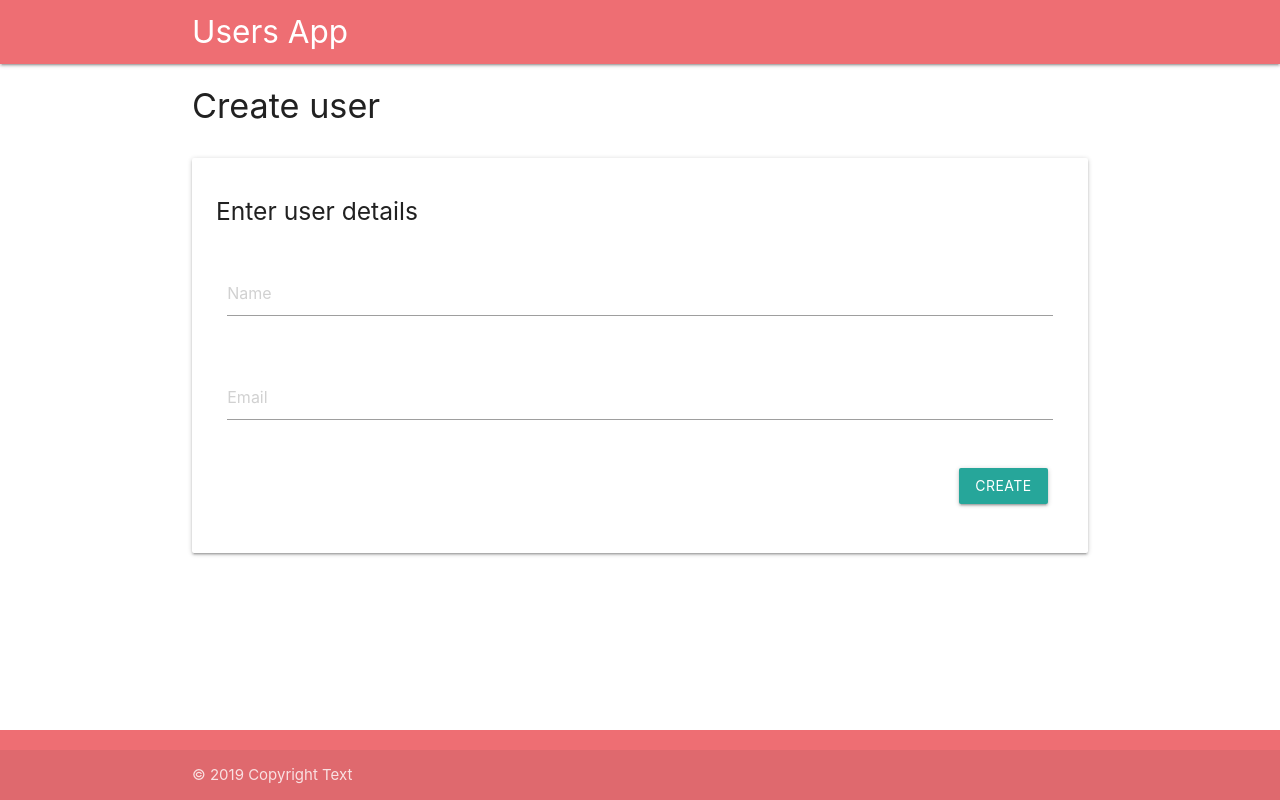
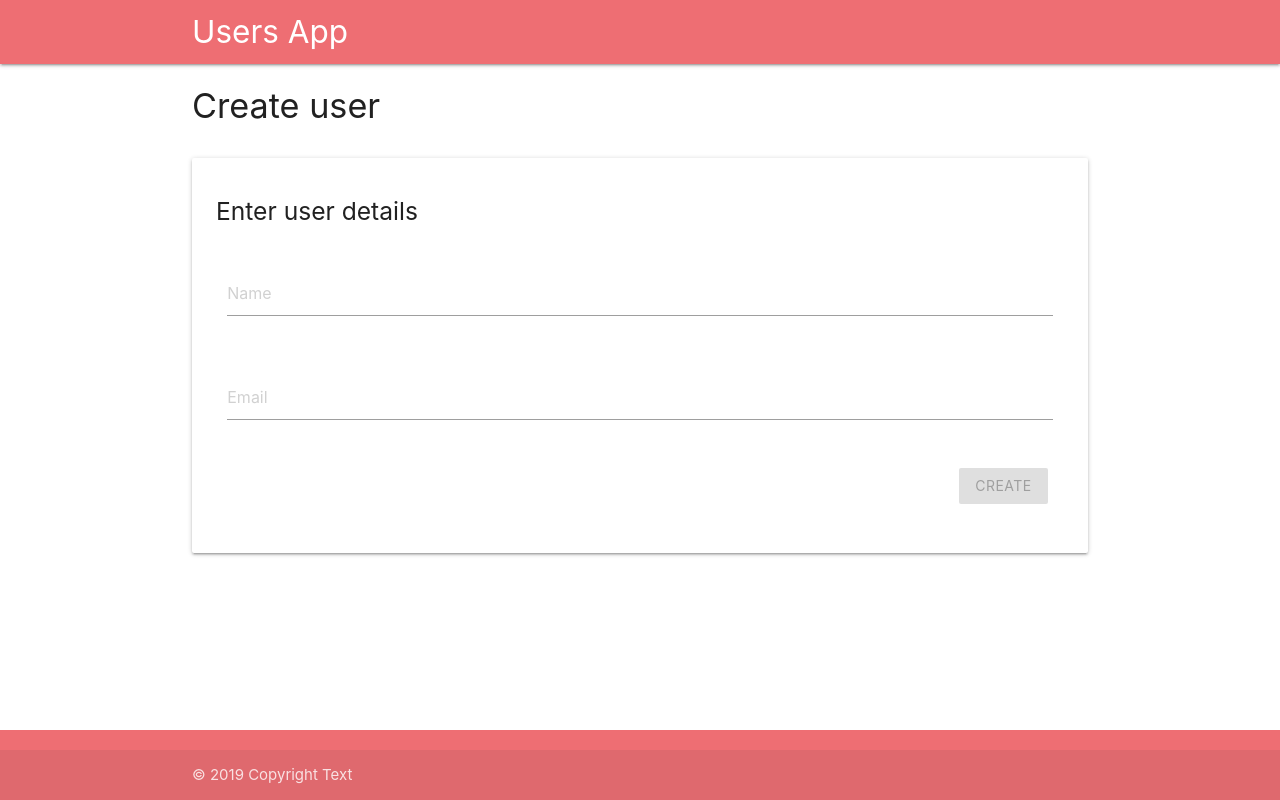
Before and after one commit to a2rsic/users-app-react, a React (Create React App) app: page /users/create in a window 1280 px wide. Built offline with nearby package versions, Linux system fonts and the light colour scheme.

Commit message:
Finish form validation

```diff
--- a/src/view/users/EditUser.js
+++ b/src/view/users/EditUser.js
@@ -22,7 +22,6 @@ class EditUser extends Component {
             })
     }
 
-
     updateUser = (body) => {
         const id = this.props.match.params.id;
         userService.updateUser(id, body)
@@ -30,9 +29,6 @@ class EditUser extends Component {
                 this.props.history.push("/")
             })
     }
-
-
-
 
     render() {
         const { user } = this.state;
--- a/src/view/users/UserForm.js
+++ b/src/view/users/UserForm.js
@@ -7,7 +7,10 @@ class UserForm extends Component {
         this.state = {
             name: "",
             email: "",
-            error: null
+            error: {
+                name: null,
+                email: null
+            }
         };
     }
 
@@ -17,6 +20,7 @@ class UserForm extends Component {
             const { user } = this.props;
             const name = user ? user.name : "";
             const email = user ? user.email : ""
+
             this.setState({
                 name,
                 email
@@ -25,8 +29,17 @@ class UserForm extends Component {
     }
 
     onInputChange = (e) => {
+        const { name, value } = e.target;
+
+
+        const error = {
+            ...this.state.error,
+            [name]: this.validateInput(name, value)
+        }
+
         this.setState({
-            [e.target.name]: e.target.value
+            [name]: value,
+            error
         });
     }
 
@@ -37,15 +50,34 @@ class UserForm extends Component {
         }
     }
 
-    isValid = () => {
+    validateInput = (name, value) => {
+        if (name === "name") {
+            return this.isValidName(value)
+        }
+
+        if (name === "email") {
+            return this.isValidEmail(value)
+        }
+
+        return null
+    }
+
+    isValidName = (name) => {
         let error = null
-        const name = this.state.name;
-        const email = this.state.email;
+        if (name.length < 3 || name.length > 30) {
+            error = "Name must be between 3 anf 30 charachters";
+        }
 
-        if (name.length < 3 && name.length > 30) {
-            error = "Invalid name";
-        } else if (email.length < 3 && email.length > 30 && !email.includes("@")) {
-            error = "Invalid email"
+        return error
+    }
+
+    isValidEmail = (email) => {
+        let error = null
+
+        if (email.length < 3 || email.length > 30) {
+            error = "Email must be between 3 anf 30 charachters"
+        } else if (!email.includes("@")) {
+            error = "Invalid email format"
         }
 
         return error;
@@ -53,40 +85,24 @@ class UserForm extends Component {
 
     onClickCreate = (e) => {
         e.preventDefault();
-        const error = this.isValid()
-        if (error) {
-            alert(error)
-            return
-        }
-
         const body = this.getDataBody()
         this.props.onUserCreate(body)
     }
 
     onClickUpdate = (e) => {
         e.preventDefault();
-        const error = this.isValid()
-        if (error) {
-            alert(error)
-            return
-        }
-
         const body = this.getDataBody()
         this.props.onUserUpdate(body)
     }
 
-    renderError = () => {
-        const { error } = this.state;
-        return (
-            <>
-                {!error && <h6 className="error red-text">{error}</h6>}
-            </>
-        )
-    }
-
     renderActionButtons = () => {
 
-        const disabled = this.state.error ? "disabled" : ""
+        const { error, name, email } = this.state;
+
+        const isEmpty = name.length === 0 || email.length === 0
+        const isValid = !error.name && !error.email
+
+        const disabled = isValid ? "" : "disabled"
 
         return (
             <>
@@ -95,7 +111,7 @@ class UserForm extends Component {
                         onClick={this.onClickCreate}
                         type="button"
                         value="Create"
-                        className={`btn ${disabled}`} />}
+                        className={`btn  ${isEmpty ? "disabled" : disabled}`} />}
                 {this.props.onUserUpdate &&
                     <input
                         onClick={this.onClickUpdate}
@@ -107,37 +123,37 @@ class UserForm extends Component {
     }
 
     render() {
-
+        const { name, email, error } = this.state;
         return (
             <div className="col s12">
                 <div className="row">
                     <div className="input-field col s12">
                         <input
                             onChange={this.onInputChange}
-                            value={this.state.name}
+                            value={name}
                             name="name"
                             placeholder="Name"
                             autoComplete="off"
                             id="name"
                             type="text"
                             className="validate" />
-
+                        {error.name && <h6 className="error red-text">{error.name}</h6>}
                     </div>
                 </div>
                 <div className="row">
                     <div className="input-field col s12">
                         <input
                             onChange={this.onInputChange}
-                            value={this.state.email}
+                            value={email}
                             placeholder="Email"
                             autoComplete="off"
                             id="email"
                             name="email"
                             type="email"
                             className="validate" />
+                        {error.email && <h6 className="error red-text">{error.email}</h6>}
                     </div>
                 </div>
-                {this.renderError()}
                 {this.renderActionButtons()}
             </div>
         )
```
